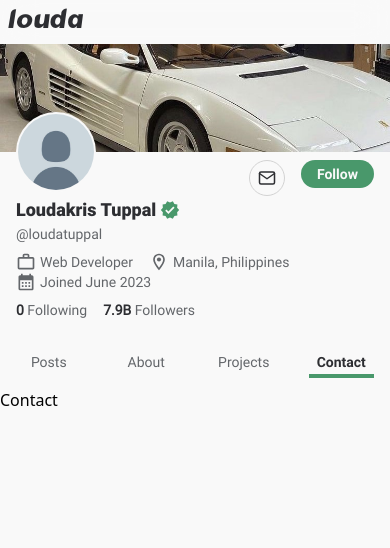
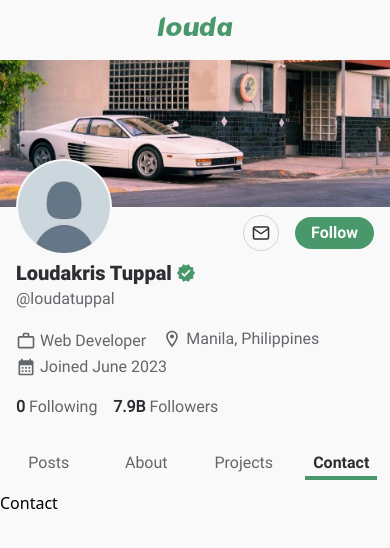
Before and after one commit to loudatppl/louda-portfolio, a React (Vite) app: page /contact in a window 390 px wide. Shown: the top 548 px of the page. Built offline with nearby package versions, Linux system fonts and the light colour scheme.

Commit message:
feat: mobile responsive

```diff
--- a/src/components/Nav.jsx
+++ b/src/components/Nav.jsx
@@ -4,13 +4,13 @@ const Nav = () => {
   return (
     <nav
         className='fixed flex top-0 left-0 right-0
-        md:px-4 py-2 text-dblack bg-dwhite
-        bg-opacity-50 backdrop-blur-lg justify-start
-        px-2 z-[9999]'
+        md:px-6 text-dblack bg-dwhite
+        bg-opacity-50 backdrop-blur-lg md:justify-start
+        px-2 z-[9999] justify-center py-4'
     >
         <h1
             className='md:text-lg font-blond
-            text-base'
+            text-base text-dgreen'
         >
             louda
         </h1>
--- a/src/components/Profile.jsx
+++ b/src/components/Profile.jsx
@@ -8,7 +8,7 @@ import {
   MdCalendarMonth,
 } from 'react-icons/md'
 
-import whiteFerrari from '../assets/images/ferrari.jpg'
+import whiteFerrari from '../assets/images/white-ferrari.jpg'
 import profile from '../assets/images/profile.jpg'
 
 
@@ -30,7 +30,7 @@ const Profile = () => {
   return (
     <section
       className='w-full flex justify-center
-      mt-[44px] text-chirp text-dblack'
+      mt-[60px] text-chirp text-dblack'
     >
       <div
         className='flex flex-col
@@ -46,7 +46,7 @@ const Profile = () => {
           />
         </div>
         <div
-          className='flex flex-col px-4 space-y-2'
+          className='flex flex-col px-4 space-y-4'
         >
           <div
             className='relative w-full md:h-[72px] h-[36px]
@@ -55,7 +55,7 @@ const Profile = () => {
             <div
               className='md:w-36 absolute top-0 left-0
               rounded-[50%] md:p-1 transform -translate-y-1/2
-              bg-dwhite w-20 p-[2px]'
+              bg-dwhite w-24 p-[2px]'
             >
               <img
                 src={profile}
@@ -65,19 +65,18 @@ const Profile = () => {
             </div>
             <div
               className='rounded-[50%] p-2 border
-              border-lgray cursor-pointer self-start
-              md:self-auto md:mt-0 mt-2'
+              border-lgray cursor-pointer md:mt-0
+              mt-4'
             >
               <FiMail size={18} />
             </div>
             <div
               className='bg-dgreen px-4
-              rounded-2xl py-1 self-start
-              md:self-auto md:mt-0 mt-2'
+              rounded-2xl py-1 md:mt-0 mt-4'
             >
               <p
-                className='md:text-base font-broboto
-                text-dwhite text-sm cursor-pointer'
+                className='text-base font-broboto
+                text-dwhite cursor-pointer'
                 onClick={handleFollow}
               >
                 {following}
@@ -86,9 +85,9 @@ const Profile = () => {
           </div>
           <div>
             <h2
-              className='md:text-xl font-robotob
+              className='text-xl font-robotob
               font-black cursor-pointer flex
-              items-center text-lg'
+              items-center'
             >
               Loudakris Tuppal
               <span
@@ -99,25 +98,26 @@ const Profile = () => {
             </h2>
             <p
               className='font-rroboto text-dgray
-              md:text-base cursor-pointer text-sm'
+              text-base cursor-pointer'
             >
               @loudatuppal
             </p>
           </div>
           <div
-            className='flex md:text-base font-rroboto
-            text-dgray flex-wrap text-sm'
+            className='flex text-base font-rroboto
+            text-dgray flex-wrap'
           >
             <div
               className='flex items-center
-              space-x-1 cursor-pointer mr-4'
+              space-x-1 cursor-pointer mr-4 mb-0'
             >
               <MdWorkOutline size={20} />
               <p>Web Developer</p>
             </div>
             <div
               className='flex items-center
-              space-x-1 cursor-pointer mr-4'
+              space-x-1 cursor-pointer mr-4 mb-1
+              md:mb-0'
             >
               < MdOutlineLocationOn size={20} />
               <p>Manila, Philippines</p>
@@ -131,8 +131,8 @@ const Profile = () => {
             </div>
           </div>
           <div
-            className='flex space-x-4 md:text-base
-            text-dblack font-rroboto text-sm'
+            className='flex space-x-4 text-base
+            text-dblack font-rroboto'
           >
             <p
               className='font-bold'
--- a/src/components/Tabs.jsx
+++ b/src/components/Tabs.jsx
@@ -15,7 +15,7 @@ const Tabs = () => {
         >
             <ul
                 className='flex text-dgray font-rroboto
-                md:text-base text-sm'
+                text-base'
             >
                 <li
                     className='w-1/4 text-center
```
Also changed, not shown: src/assets/images/white-ferrari.jpg (added).
